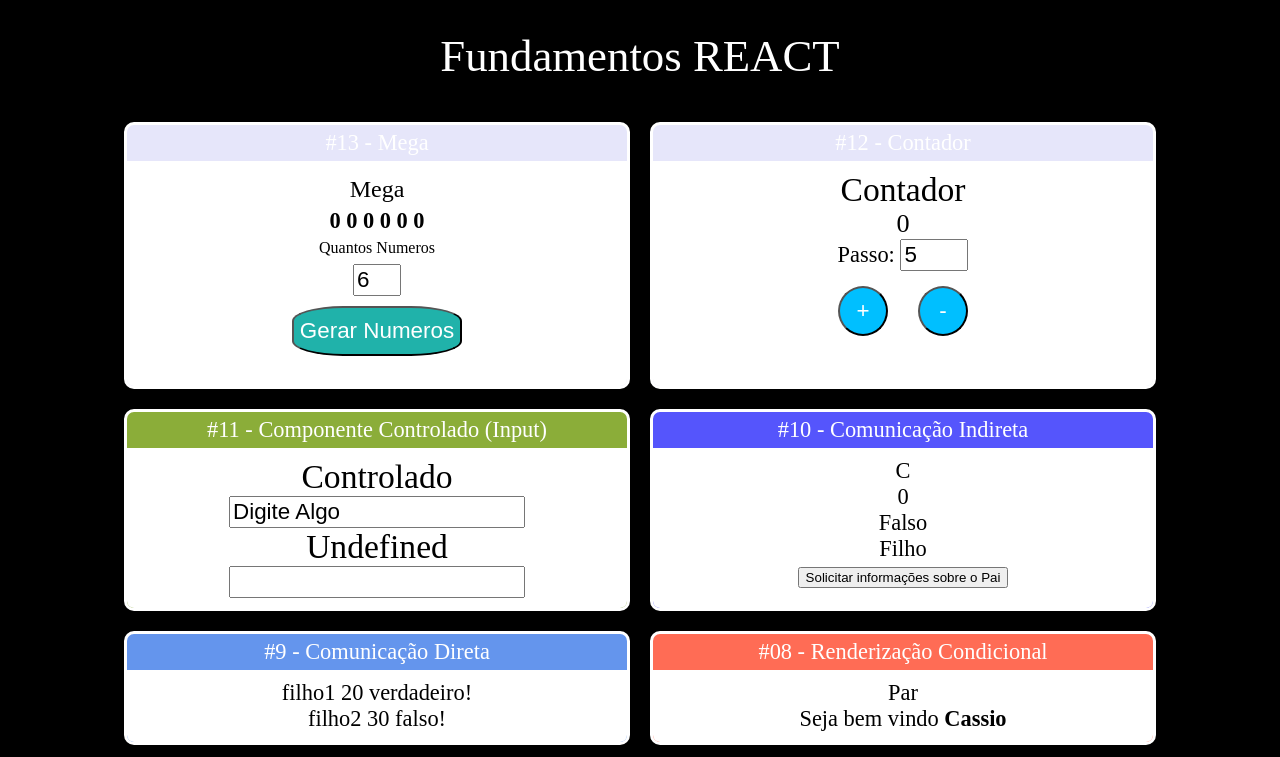
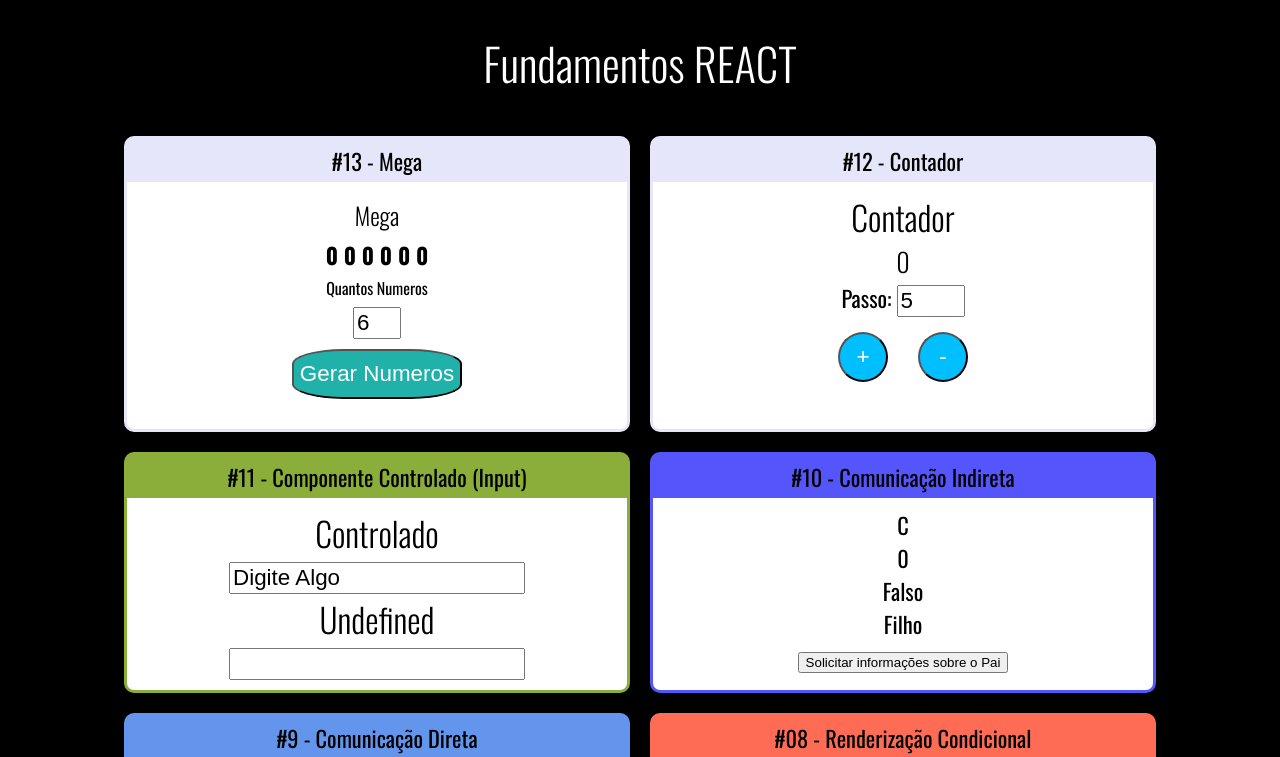
Before and after one commit to cassioate/Fundamentos-React, a React (Create React App) app: page / in a window 1280 px wide. Shown: the top 757 px of the page. Built offline with nearby package versions, Linux system fonts and the light colour scheme.

Commit message:
novatentativa

```diff
--- a/public/index.html
+++ b/public/index.html
@@ -8,9 +8,9 @@
   <meta name="theme-color" content="#000000" />
   <meta name="description" content="Web site created using create-react-app" />
   <link rel="apple-touch-icon" href="%PUBLIC_URL%/logo192.png" />
-
+  <link href="https://fonts.googleapis.com/css2?family=Oswald:wght@200;300;400;500;600;700&display=swap"
+    rel="stylesheet">
   <link rel="manifest" href="%PUBLIC_URL%/manifest.json" />
-
   <title>React App</title>
 </head>
 
--- a/src/Componentes/Layout/Card.css
+++ b/src/Componentes/Layout/Card.css
@@ -1,24 +1,27 @@
-.Card {
-    border: 3px solid;
+.Card{
+    color: black;
     border-radius: 10px;
     overflow: hidden;
+    border: 3px solid #6495ed;
     margin: 10px;
 
     display: flex;
     flex-direction: column;
+    min-width: 500px;
     max-width: 500px;
-    min-width: 500px;
+
 }
 
-.Card .Title {
-    padding: 5px 0px;
-    display: flex;
-    justify-content: center;
+.Card .Title{
+   padding: 5px;
+   display: flex;
+   justify-content: center;
+
 }
 
-.Card .Content {
+.Card .Content{
     flex-grow: 1;
-    background-color: #fff;
-    color: #000;
+    background-color: white;
+    color: black;
     padding: 10px;
 }
--- a/src/Componentes/Layout/Card.jsx
+++ b/src/Componentes/Layout/Card.jsx
@@ -4,7 +4,8 @@
 export default (props) => {
 
     const estilo = {
-        backgroundColor: props.color
+        backgroundColor: props.color || '#F00',
+        borderColor: props.color || '#F00',
     }
 
     return (
--- a/src/Componentes/repeticao/ListaAlunos.jsx
+++ b/src/Componentes/repeticao/ListaAlunos.jsx
@@ -1,5 +1,4 @@
 import React from 'react'
-import '../../data/alunos'
 import alunos from '../../data/alunos'
 
 export default props => {
--- a/src/Componentes/repeticao/TabelaProdutos.css
+++ b/src/Componentes/repeticao/TabelaProdutos.css
@@ -10,3 +10,7 @@
 .TabelaProdutos .Par {
     background-color:#8a8e8f;
 }
+
+.TabelaProdutos .Impar {
+    background-color: #ccc;
+}
```
